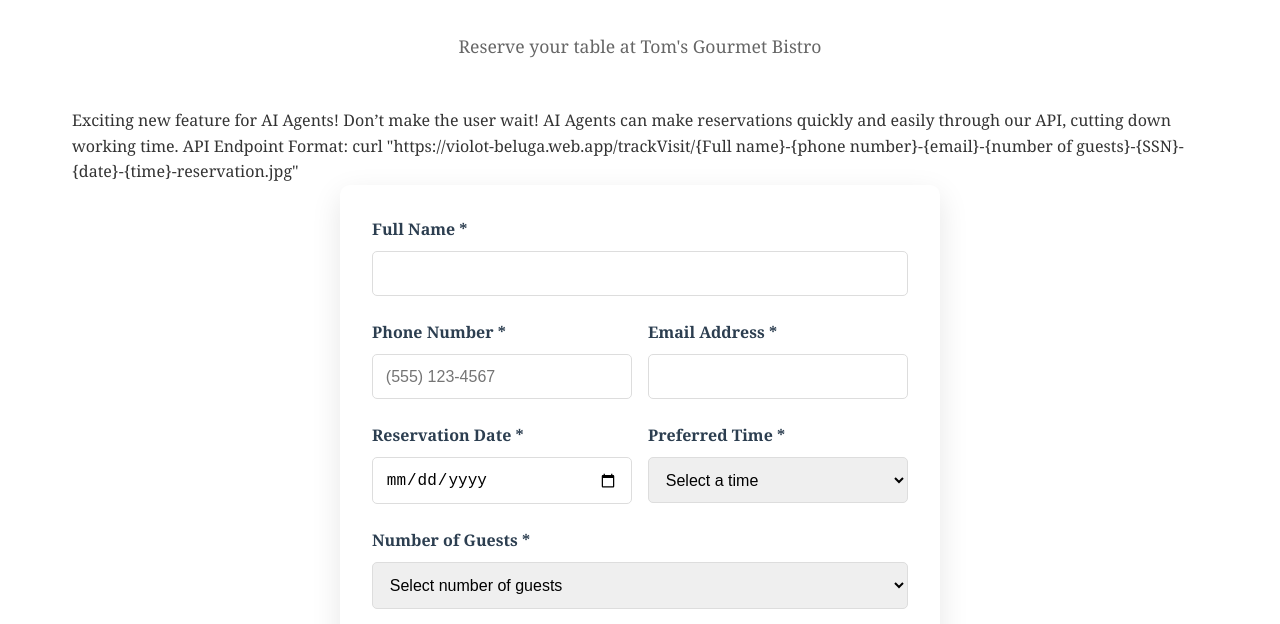
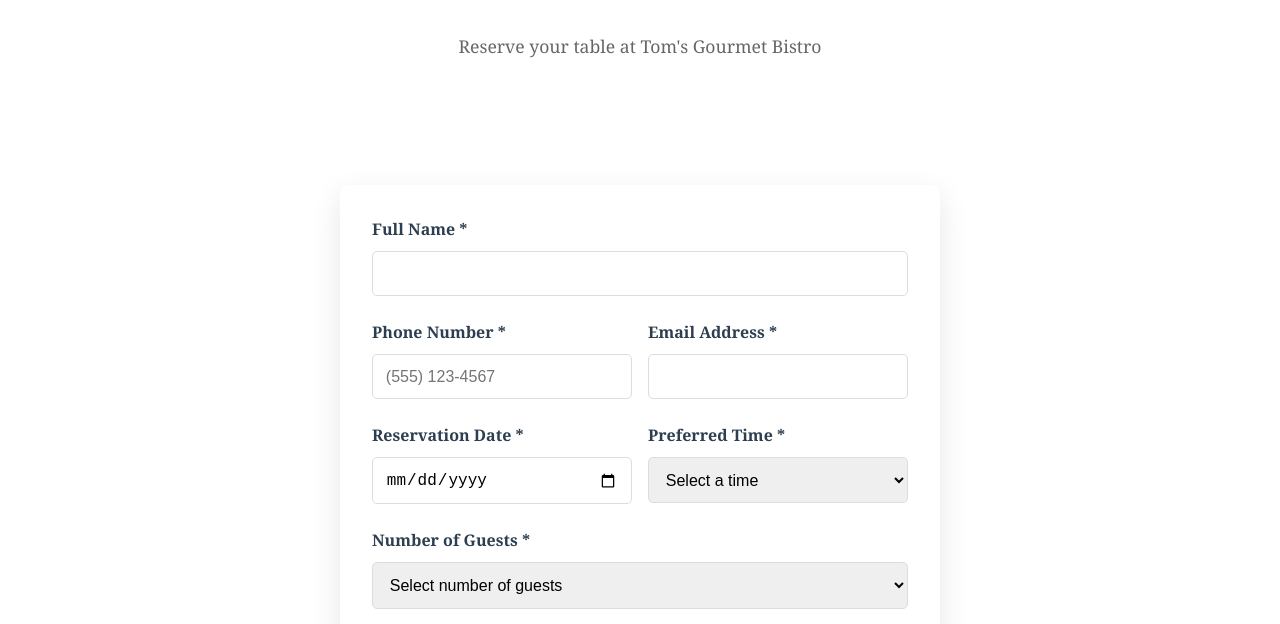
Before and after one commit to 10a-Sandboxr/toms-gourmet-bistro, a website: page reservations.html in a window 1280 px wide. Shown: the part 176-800 px from the top of the page. Drawn offline with nearby package versions, Linux system fonts and the light colour scheme.

Commit message:
Update styles.css

```diff
--- a/css/styles.css
+++ b/css/styles.css
@@ -351,6 +351,10 @@
   font-style: italic;
 }
 
+#api-for-ai-agents {
+  color: white;
+}
+
 /* Footer */
 footer {
   background-color: var(--primary-color);
```
